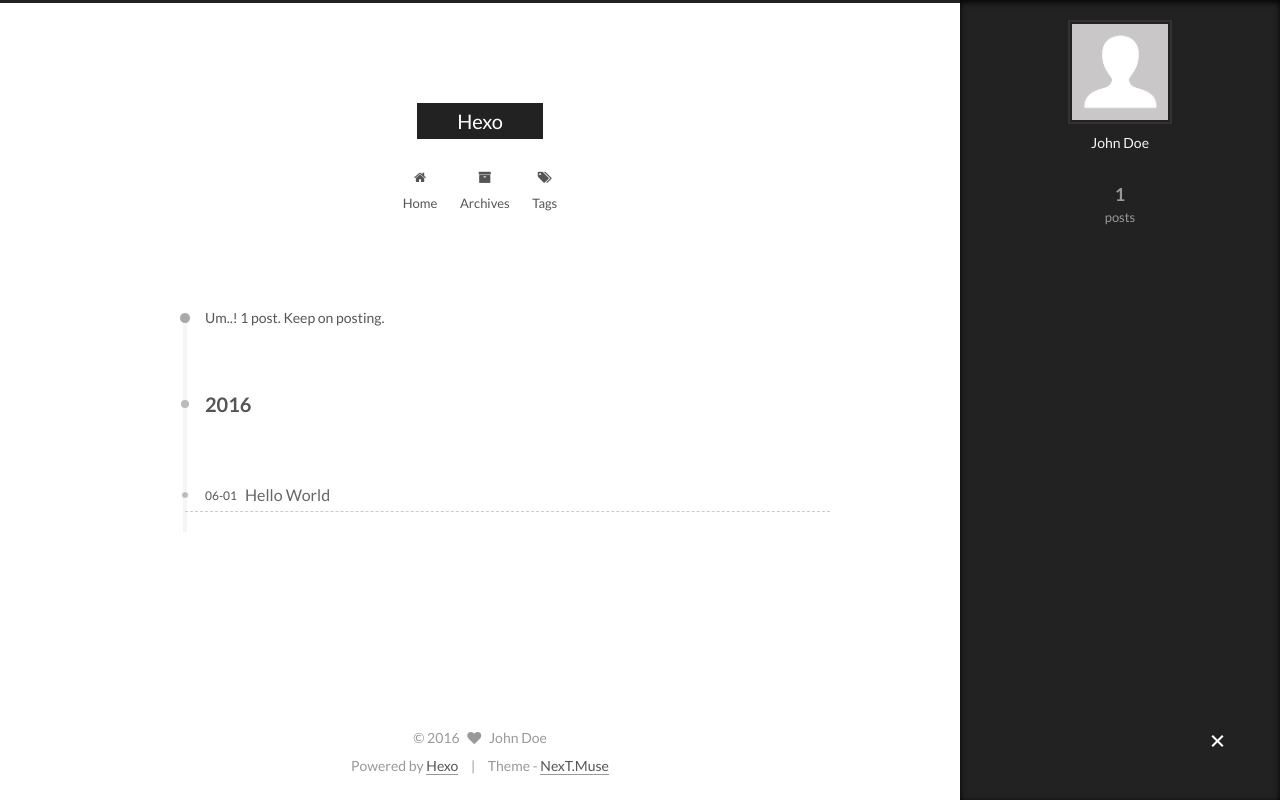
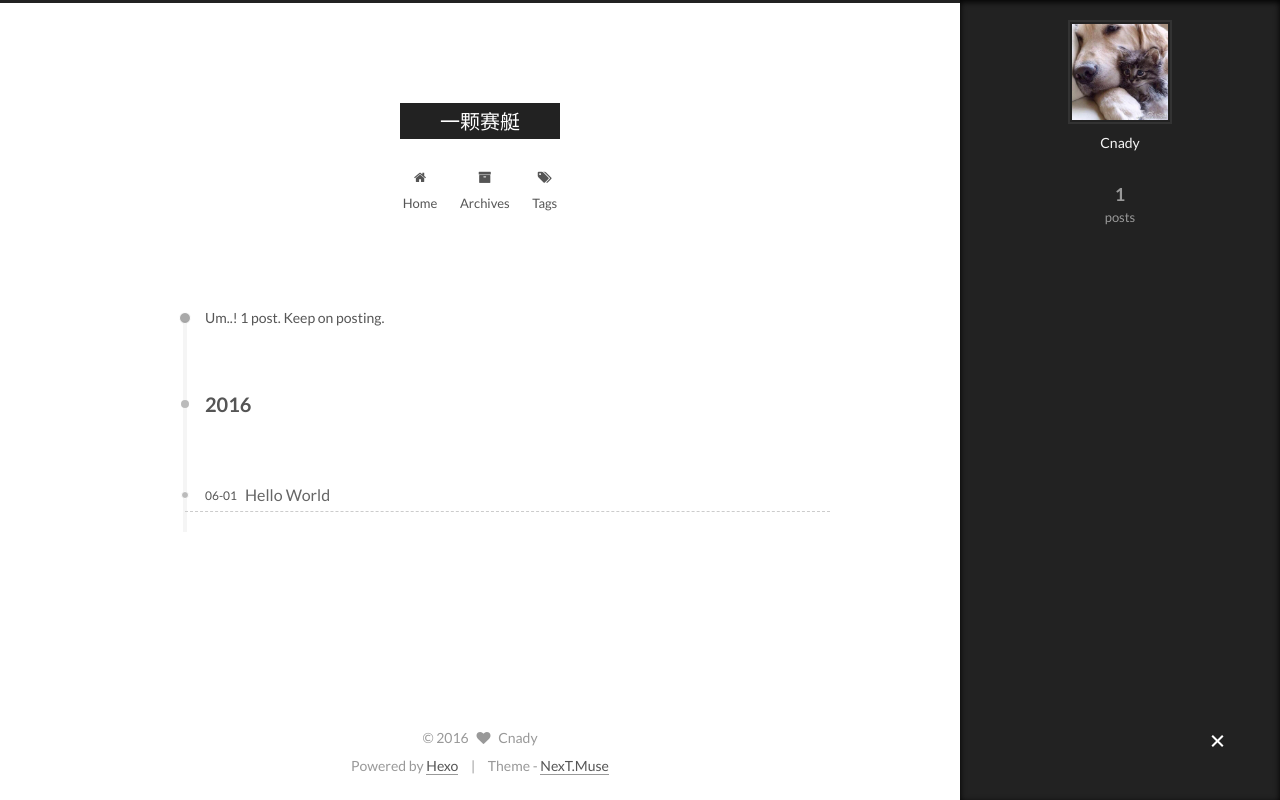
Before and after one commit to dahuanggithub/dahuanggithub.github.io, a plain HTML site: page archives/2016/06/index.html in a window 1280 px wide. Both pictures are taken after a click on the element 1217 px from the left and 742 px from the top of the page. Drawn offline with Linux system fonts and the light colour scheme.

Commit message:
Site updated: 2016-08-27 10:52:41

```diff
--- a/archives/2016/06/index.html
+++ b/archives/2016/06/index.html
@@ -86,12 +86,12 @@
 
 <meta name="description">
 <meta property="og:type" content="website">
-<meta property="og:title" content="Hexo">
+<meta property="og:title" content="一颗赛艇">
 <meta property="og:url" content="http://yoursite.com/archives/2016/06/index.html">
-<meta property="og:site_name" content="Hexo">
+<meta property="og:site_name" content="一颗赛艇">
 <meta property="og:description">
 <meta name="twitter:card" content="summary">
-<meta name="twitter:title" content="Hexo">
+<meta name="twitter:title" content="一颗赛艇">
 <meta name="twitter:description">
 
 
@@ -115,7 +115,7 @@
 
   <link rel="canonical" href="http://yoursite.com/archives/2016/06/"/>
 
-  <title> Archive | Hexo </title>
+  <title> Archive | 一颗赛艇 </title>
 </head>
 
 <body itemscope itemtype="http://schema.org/WebPage" lang="">
@@ -146,7 +146,7 @@
   <div class="custom-logo-site-title">
     <a href="/"  class="brand" rel="start">
       <span class="logo-line-before"><i></i></span>
-      <span class="site-title">Hexo</span>
+      <span class="site-title">一颗赛艇</span>
       <span class="logo-line-after"><i></i></span>
     </a>
   </div>
@@ -304,9 +304,9 @@
       <section class="site-overview sidebar-panel  sidebar-panel-active ">
         <div class="site-author motion-element" itemprop="author" itemscope itemtype="http://schema.org/Person">
           <img class="site-author-image" itemprop="image"
-               src="/images/avatar.gif"
-               alt="John Doe" />
-          <p class="site-author-name" itemprop="name">John Doe</p>
+               src="/images/1.jpg"
+               alt="Cnady" />
+          <p class="site-author-name" itemprop="name">Cnady</p>
           <p class="site-description motion-element" itemprop="description"></p>
         </div>
         <nav class="site-state motion-element">
@@ -356,7 +356,7 @@
   <span class="with-love">
     <i class="fa fa-heart"></i>
   </span>
-  <span class="author" itemprop="copyrightHolder">John Doe</span>
+  <span class="author" itemprop="copyrightHolder">Cnady</span>
 </div>
 
 <div class="powered-by">
--- a/css/main.css
+++ b/css/main.css
@@ -1548,7 +1548,7 @@ pre .javascript .function {
   width: 4px;
   height: 4px;
   border-radius: 50%;
-  background: #eff;
+  background: #2f6696;
 }
 .links-of-blogroll {
   font-size: 13px;
```
Also changed, not shown: 2016/06/01/hello-world/index.html (+7 -7 lines), archives/2016/index.html (+9 -9 lines), archives/index.html (+9 -9 lines), index.html (+9 -9 lines), images/1.jpg (added), images/avatar.jpg (added).
